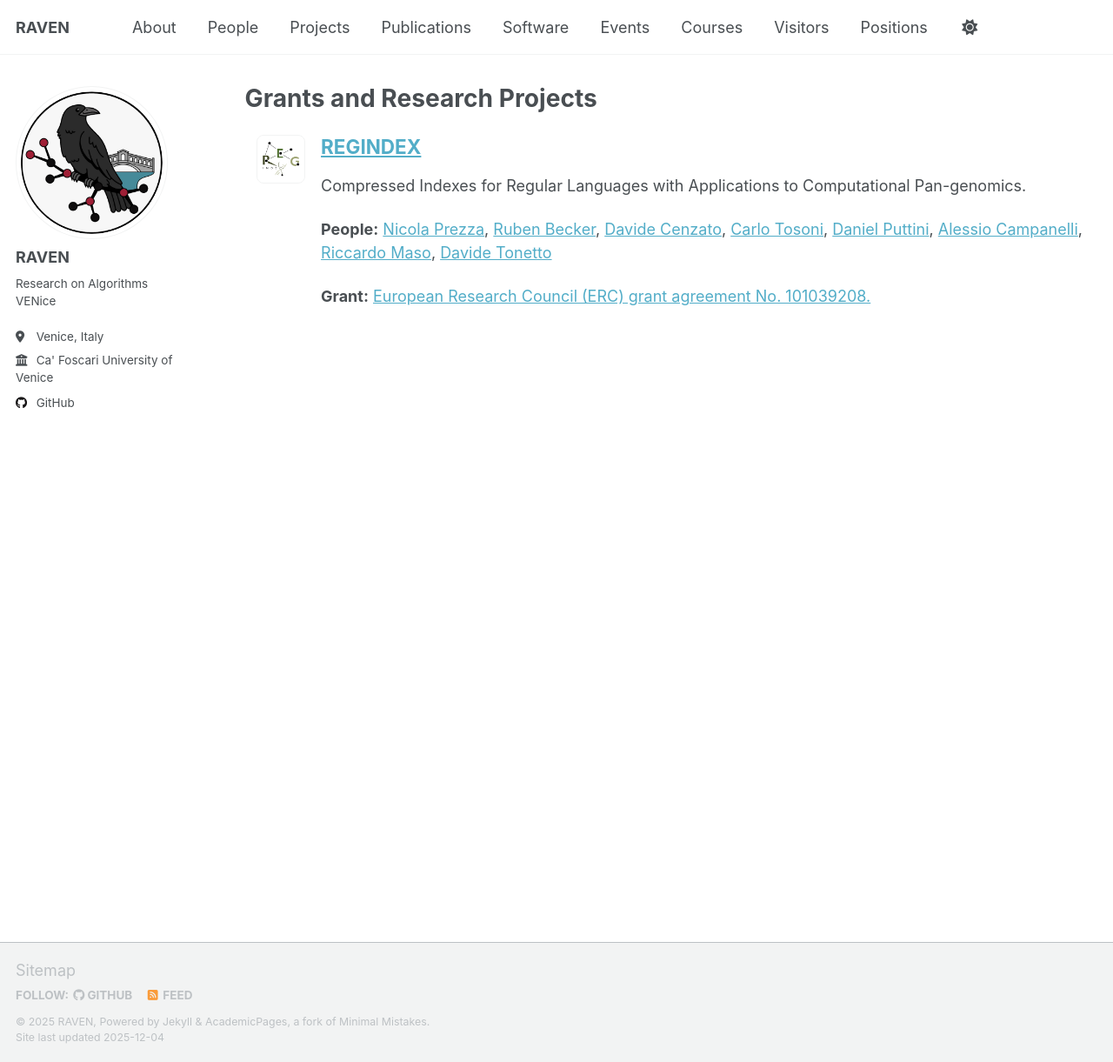
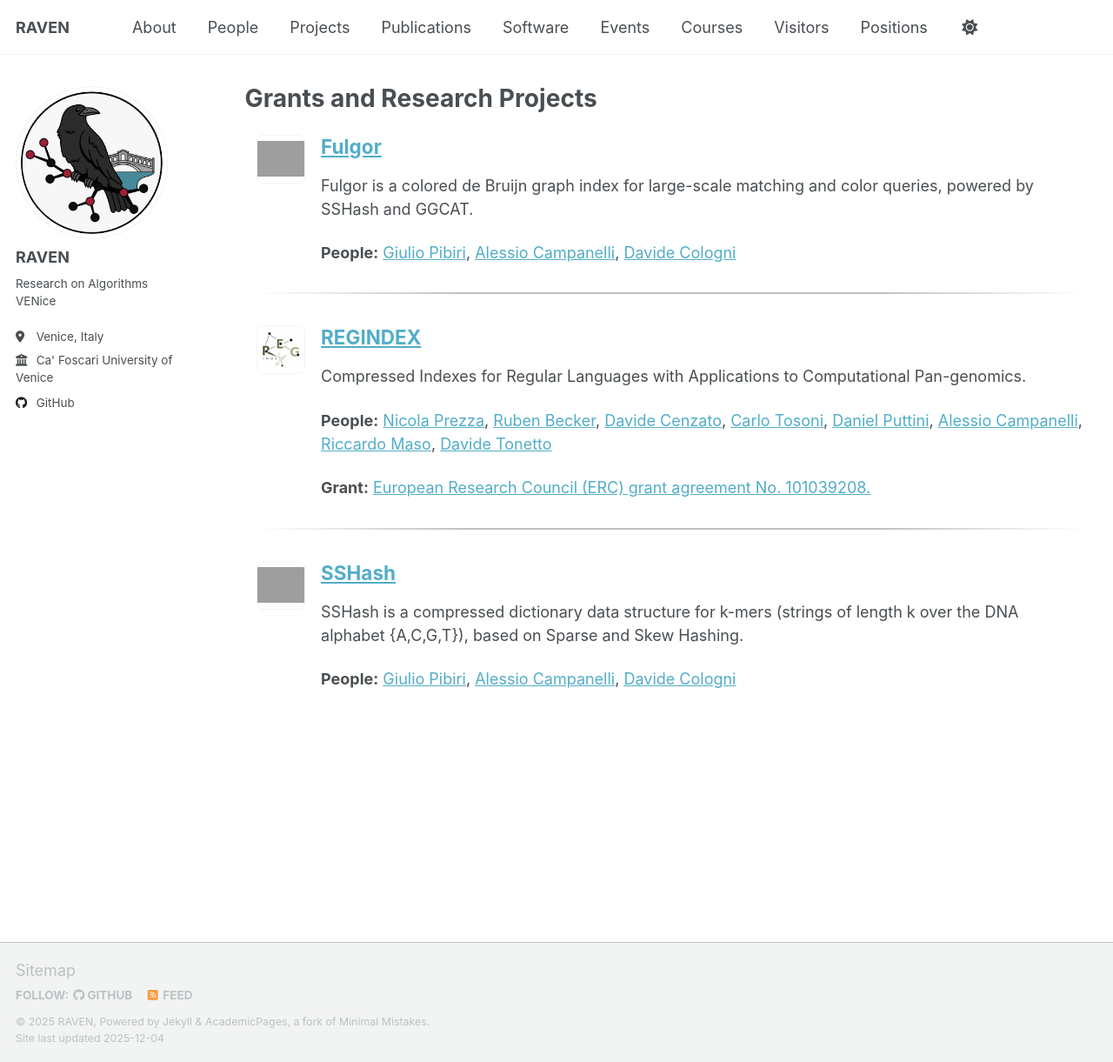
Before and after one commit to raven-laboratory/raven-laboratory.github.io, a Jekyll site: the page built from _pages/projects.html, in a window 1280 px wide and 1221 px high. Shown: the whole window at 87% size. Built offline with Jekyll 4.4.1, drawn with Linux system fonts in a browser that asks for light colours; a script that is not in the unit is left out; grey boxes are pictures that could not be loaded.

Commit message:
continuata tab "projects"

```diff
--- a/_pages/projects.html
+++ b/_pages/projects.html
@@ -8,7 +8,7 @@
 {% include base_path %}
 
 <style>
-  .project-logo { width: 56px; height: 56px; border-radius: 8px; margin-right: 1rem; border: 1px solid var(--global-border-color); object-fit: contain; }
+  .project-logo { width: 56px; height: 56px; aspect-ratio: 1 / 1; box-sizing: border-box; flex-shrink: 0; border-radius: 8px; margin-right: 1rem; border: 1px solid var(--global-border-color); object-fit: contain; }
   .project-logo--dark { display: none; }
   html[data-theme="dark"] .project-logo--light { display: none; }
   html[data-theme="dark"] .project-logo--dark { display: inline; }
@@ -16,7 +16,7 @@
   .fancy-separator { height: 2px; background: linear-gradient(to right, transparent, var(--global-dark-border-color) 25%, var(--global-dark-border-color) 75%, transparent); margin: 0.5rem 0 0 0; border: 0; }
 </style>
 
-<div style="display: grid; grid-template-columns: repeat(auto-fit, minmax(min(95%, 450px), 1fr)); gap: 0.5rem;">
+<div style="display: grid; grid-template-columns: 1fr; gap: 0.5rem;">
   {% for project in site.projects %}
     <div class="project-card">
       <div style="display: flex; align-items: flex-start;">
@@ -46,9 +46,9 @@
             {% endif %}
           </p>
 
+          {% if project.grants and project.grants.size > 0 %}
           <p>
             <strong>Grant:</strong>
-            {% if project.grants %}
             {% for g in project.grants %}
               {% if g.url %}
                 <a href="{{ g.url }}">{{ g.name | default: g }}</a>{% unless forloop.last %}, {% endunless %}
@@ -58,10 +58,8 @@
                 {{ g }}{% unless forloop.last %}, {% endunless %}
               {% endif %}
             {% endfor %}
-            {% else %}
-              —
+          </p>
           {% endif %}
-          </p>
         </div>
       </div>
       {% unless forloop.last %}<div class="fancy-separator" aria-hidden="true"></div>{% endunless %}
--- /dev/null
+++ b/_projects/fulgor.md
@@ -0,0 +1,85 @@
+---
+title: "Fulgor"
+excerpt: "Fulgor is a colored de Bruijn graph index for large-scale matching and color queries, powered by SSHash and GGCAT."
+white-logo: "/images/fulgor_logo.png"
+black-logo: "/images/fulgor_logo.png"
+people_slugs:
+  - pibiri-giulio
+  - campanelli-alessio
+  - cologni-davide
+website: "https://github.com/jermp/fulgor"
+---
+
+<style>
+  .project-hero { display: flex; align-items: center; border: 1px solid var(--global-border-color); border-radius: 8px; padding: 1rem; margin-bottom: 1rem; }
+  .project-hero-logo { width: 72px; height: 72px; border-radius: 8px; margin-right: 1rem; border: 1px solid var(--global-border-color); object-fit: contain; }
+  .project-hero-logo--dark { display: none; }
+  html[data-theme="dark"] .project-hero-logo--light { display: none; }
+  html[data-theme="dark"] .project-hero-logo--dark { display: inline; }
+  .project-meta { display: grid; grid-template-columns: repeat(auto-fit, minmax(220px, 1fr)); gap: 0.75rem; margin-bottom: 1rem; }
+  .project-meta-item { border: 1px solid var(--global-border-color); border-radius: 8px; padding: 0.75rem; }
+  .project-cta { margin-bottom: 1rem; }
+  .regindex-grid { display: grid; grid-template-columns: minmax(240px, 40%) 1fr; gap: 1rem; align-items: start; }
+  @media (max-width: 768px) { .regindex-grid { grid-template-columns: 1fr; } .regindex-grid figure { margin-bottom: 0.5rem; } }
+</style>
+
+<div class="project-hero">
+  <img class="project-hero-logo project-hero-logo--light" src="{{ page.white-logo | relative_url }}" alt="{{ page.title }} logo">
+  <img class="project-hero-logo project-hero-logo--dark"  src="{{ page.black-logo | relative_url }}" alt="{{ page.title }} logo">
+  <div>
+    <h1 style="margin: 0;">{{ page.title }}</h1>
+    <p style="margin: 0.5rem 0 0 0;">{{ page.excerpt }}</p>
+  </div>
+  <div style="margin-left: auto;" class="project-cta">
+    {% if page.website %}
+      <a class="btn" href="{{ page.website }}" target="_blank" rel="noopener">Website</a>
+    {% endif %}
+  </div>
+</div>
+
+<div class="project-meta">
+  <div class="project-meta-item">
+    <strong>People</strong><br>
+    {% if page.people_slugs %}
+      {% for slug in page.people_slugs %}
+        {% assign person = site.people | where: "slug", slug | first %}
+        {% if person %}
+          <a href="{{ person.url | relative_url }}">{{ person.name }} {{ person.surname }}</a>{% unless forloop.last %}, {% endunless %}
+        {% else %}
+          {{ slug }}{% unless forloop.last %}, {% endunless %}
+        {% endif %}
+      {% endfor %}
+    {% else %}
+      —
+    {% endif %}
+  </div>
+  {% if page.grants and page.grants.size > 0 %}
+  <div class="project-meta-item">
+    <strong>Grants</strong><br>
+    {% for g in page.grants %}
+      {% if g.url %}
+        <a href="{{ g.url }}">{{ g.name | default: g }}</a>{% unless forloop.last %}, {% endunless %}
+      {% elsif g.name %}
+        {{ g.name }}{% unless forloop.last %}, {% endunless %}
+      {% else %}
+        {{ g }}{% unless forloop.last %}, {% endunless %}
+      {% endif %}
+    {% endfor %}
+  </div>
+  {% endif %}
+</div>
+
+## Publications
+The Fulgor index is described in the following papers.
+
+- **[Fulgor: A Fast and Compact k-mer Index for Large-Scale Matching and Color Queries](https://almob.biomedcentral.com/articles/10.1186/s13015-024-00251-9)**
+  *Algorithms for Molecular Biology (ALMOB)*, 2024.
+
+- **[Meta-colored Compacted de Bruijn Graphs](https://link.springer.com/chapter/10.1007/978-1-0716-3989-4_9)**
+  *International Conference on Research in Computational Molecular Biology (RECOMB)*, 2024.
+
+- **[Where the Patterns Are: Repetition-Aware Compression for Colored de Bruijn Graphs](https://www.liebertpub.com/doi/10.1089/cmb.2024.0714)**
+  *Journal of Computational Biology (JCB)*, 2024.
+
+- **[Fast Pseudoalignment Queries on Compressed Colored de Bruijn Graphs](https://doi.org/10.4230/LIPIcs.WABI.2025.6)**
+  *International Conference on Algorithms for Bioinformatics (WABI)*, 2025.
--- /dev/null
+++ b/_projects/sshash.md
@@ -0,0 +1,103 @@
+---
+title: "SSHash"
+excerpt: "SSHash is a compressed dictionary data structure for k-mers (strings of length k over the DNA alphabet {A,C,G,T}), based on Sparse and Skew Hashing."
+white-logo: "/images/sshash_logo.png"
+black-logo: "/images/sshash_logo.png"
+people_slugs:
+  - pibiri-giulio
+  - campanelli-alessio
+  - cologni-davide
+website: "https://github.com/jermp/sshash"
+---
+
+<style>
+  .project-hero { display: flex; align-items: center; border: 1px solid var(--global-border-color); border-radius: 8px; padding: 1rem; margin-bottom: 1rem; }
+  .project-hero-logo { width: 72px; height: 72px; border-radius: 8px; margin-right: 1rem; border: 1px solid var(--global-border-color); object-fit: contain; }
+  .project-hero-logo--dark { display: none; }
+  html[data-theme="dark"] .project-hero-logo--light { display: none; }
+  html[data-theme="dark"] .project-hero-logo--dark { display: inline; }
+  .project-meta { display: grid; grid-template-columns: repeat(auto-fit, minmax(220px, 1fr)); gap: 0.75rem; margin-bottom: 1rem; }
+  .project-meta-item { border: 1px solid var(--global-border-color); border-radius: 8px; padding: 0.75rem; }
+  .project-cta { margin-bottom: 1rem; }
+  .regindex-grid { display: grid; grid-template-columns: minmax(240px, 40%) 1fr; gap: 1rem; align-items: start; }
+  @media (max-width: 768px) { .regindex-grid { grid-template-columns: 1fr; } .regindex-grid figure { margin-bottom: 0.5rem; } }
+</style>
+
+<div class="project-hero">
+  <img class="project-hero-logo project-hero-logo--light" src="{{ page.white-logo | relative_url }}" alt="{{ page.title }} logo">
+  <img class="project-hero-logo project-hero-logo--dark"  src="{{ page.black-logo | relative_url }}" alt="{{ page.title }} logo">
+  <div>
+    <h1 style="margin: 0;">{{ page.title }}</h1>
+    <p style="margin: 0.5rem 0 0 0;">{{ page.excerpt }}</p>
+  </div>
+  <div style="margin-left: auto;" class="project-cta">
+    {% if page.website %}
+      <a class="btn" href="{{ page.website }}" target="_blank" rel="noopener">Website</a>
+    {% endif %}
+  </div>
+</div>
+
+<div class="project-meta">
+  <div class="project-meta-item">
+    <strong>People</strong><br>
+    {% if page.people_slugs %}
+      {% for slug in page.people_slugs %}
+        {% assign person = site.people | where: "slug", slug | first %}
+        {% if person %}
+          <a href="{{ person.url | relative_url }}">{{ person.name }} {{ person.surname }}</a>{% unless forloop.last %}, {% endunless %}
+        {% else %}
+          {{ slug }}{% unless forloop.last %}, {% endunless %}
+        {% endif %}
+      {% endfor %}
+    {% else %}
+      —
+    {% endif %}
+  </div>
+  {% if page.grants and page.grants.size > 0 %}
+  <div class="project-meta-item">
+    <strong>Grants</strong><br>
+    {% for g in page.grants %}
+      {% if g.url %}
+        <a href="{{ g.url }}">{{ g.name | default: g }}</a>{% unless forloop.last %}, {% endunless %}
+      {% elsif g.name %}
+        {{ g.name }}{% unless forloop.last %}, {% endunless %}
+      {% else %}
+        {{ g }}{% unless forloop.last %}, {% endunless %}
+      {% endif %}
+    {% endfor %}
+  </div>
+  {% endif %}
+</div>
+
+## Description
+
+SSHash is a compressed dictionary data structure for k-mers (strings of length k over the DNA alphabet {A,C,G,T}), based on Sparse and Skew Hashing.
+
+The data structure is described in the following papers:
+
+1. **[Sparse and Skew Hashing of K-Mers](https://doi.org/10.1093/bioinformatics/btac245)**
+2. **[On Weighted K-Mer Dictionaries](https://almob.biomedcentral.com/articles/10.1186/s13015-023-00226-2)**
+
+Please cite these papers if you use SSHash.
+
+## Supported Queries
+
+For a dictionary of *n* k-mers, two basic queries are supported:
+
+- **Lookup**: `i = Lookup(g)`, where `i ∈ [0,n)` if the k-mer `g` is found in the dictionary or `i = -1` otherwise.
+- **Access**: `g = Access(i)`, where `g` is the k-mer associated to the identifier `i`.
+
+If the weights of the k-mers (their frequency counts) are also stored, the dictionary is said to be **weighted** and additionally supports:
+
+- **Weight**: `w = Weight(i)`, where `i` is a given k-mer identifier and `w` is the weight of the k-mer.
+
+Other supported queries are:
+
+- **Membership Queries**: determine if a given k-mer is present in the dictionary or not.
+- **Streaming Queries**: stream through all k-mers of a given DNA file (`.fasta` or `.fastq` formats) to determine their membership to the dictionary.
+- **Navigational Queries**: given a k-mer `g[1..k]`, determine if `g[2..k]+x` is present (forward neighbourhood) and if `x+g[1..k-1]` is present (backward neighbourhood), for `x = A, C, G, T` (`+` here means string concatenation).
+  SSHash internally stores a set of strings, called **contigs**, each associated to a distinct identifier. If a contig identifier is specified for a navigational query (rather than a k-mer), then the backward neighbourhood of the first k-mer and the forward neighbourhood of the last k-mer in the contig are returned.
+
+> If you are interested in a membership-only version of SSHash, have a look at **SSHash-Lite**. It also works for input files with duplicate k-mers (e.g., matchtigs [4]). For a query sequence `S` and a given coverage threshold `E ∈ [0,1]`, the sequence is considered to be present in the dictionary if at least `E·(|S|−k+1)` of the k-mers of `S` are positive.
+
+**Note**: It is assumed that two k-mers being the reverse complement of each other are the same.
```
Also changed, not shown: _projects/regindex.md (+3 -3 lines), images/regindex_logo.jpg (added), images/regindex_logo_black.jpg (deleted), images/regindex_logo_white.png (deleted), 2 other files. Lines whose indentation alone changed are shown as unchanged.
